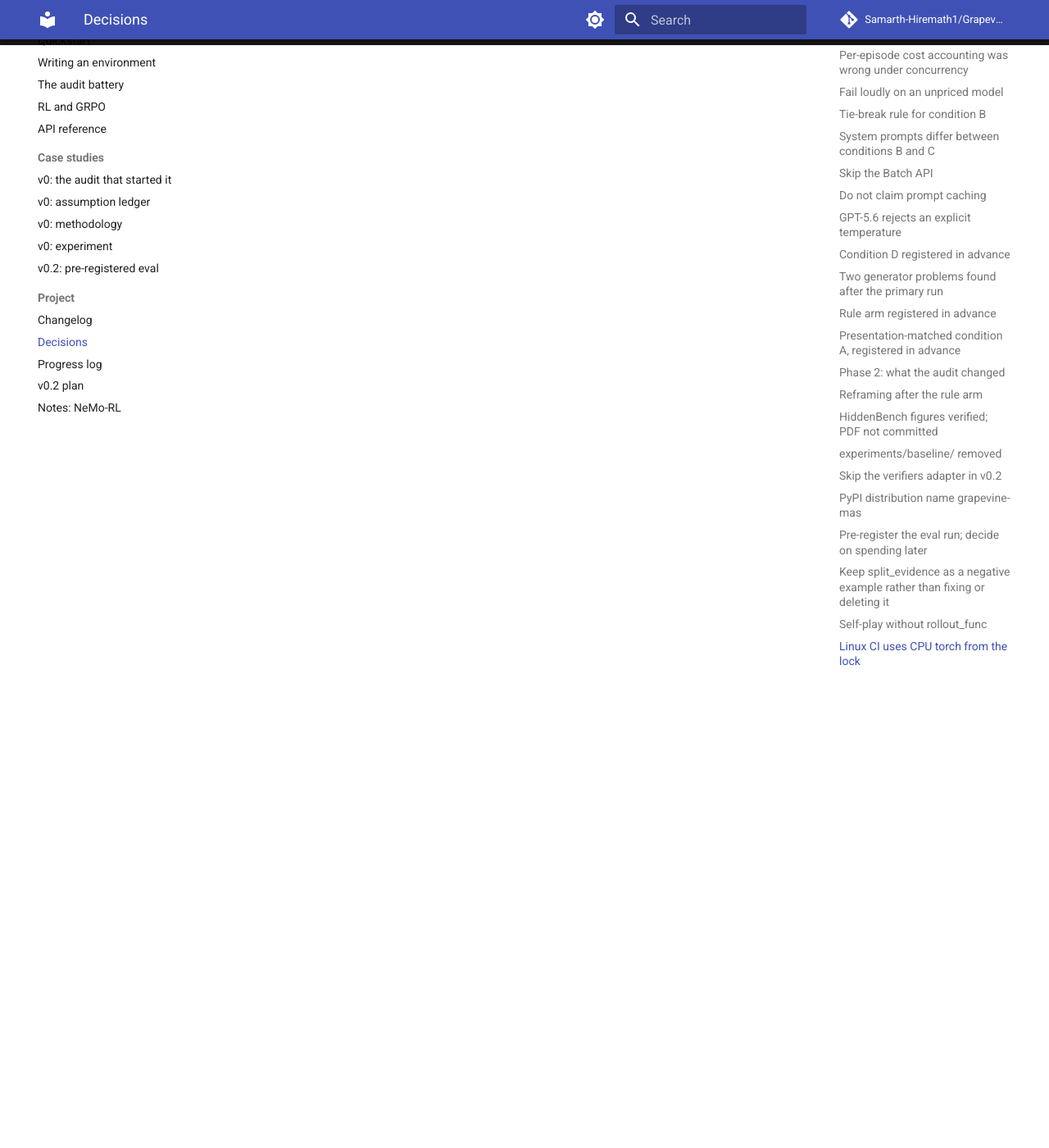
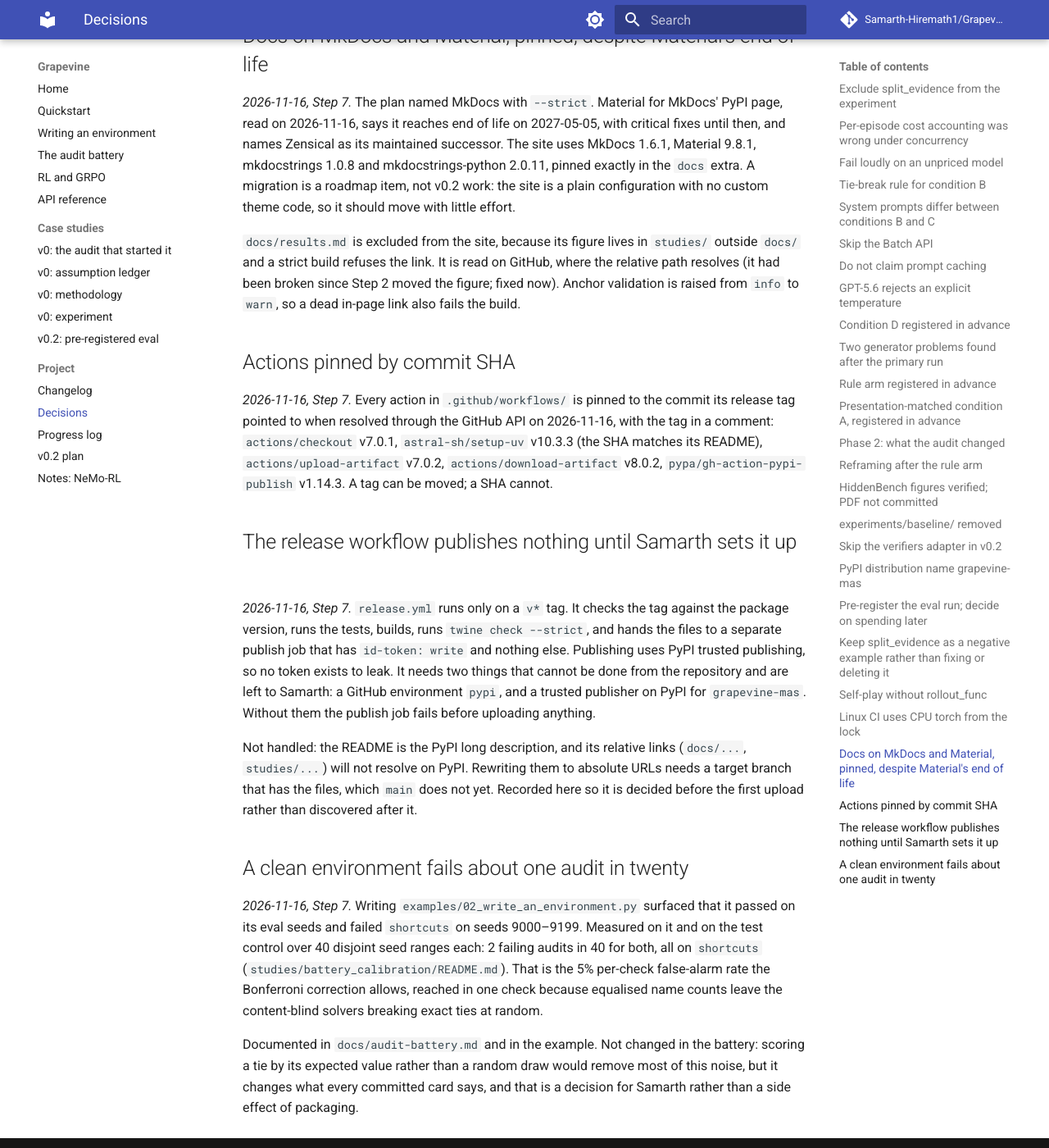
Before and after one commit to Samarth-Hiremath1/Grapevine, an MkDocs documentation site: the page built from docs/decisions.md, in a window 1280 px wide and 1400 px high, scrolled down 9173 px. Shown: the whole window at 82% size. Built offline with MkDocs 1.6.1 and Material for MkDocs 9.7.7, drawn with Linux system fonts in a browser that asks for light colours; comment, search, counter and statistics services are not loaded.

Commit message:
Test on Python 3.11-3.13, build docs and the wheel in CI, add a release workflow
CI gains a test matrix on 3.11, 3.12 and 3.13, a strict docs build, and a
package job that builds, runs twine check --strict, and runs every
example against the wheel installed alone. Actions are pinned by commit
SHA.

release.yml runs only on a v* tag, checks the tag against the version,
and publishes through PyPI trusted publishing from a separate job. It is
not triggered, and cannot publish until a pypi environment and a trusted
publisher are set up.

README: install, examples, the v0.2 eval in brief, the A2 finding and the
roadmap. Decisions recorded for the docs toolchain, SHA pinning, the
release setup, PyPI README links, and the false-fail rate.

```diff
--- a/docs/PROGRESS.md
+++ b/docs/PROGRESS.md
@@ -473,3 +473,50 @@ written up.
 **Next:** Step 7 — packaging, docs site, examples, community files, CI matrix.
 
 **Spend:** $3.0655 cumulative. $0.00 this step.
+
+---
+
+## Step 7 — Packaging, docs, examples, community files, CI
+
+*2026-11-16. Branch `v0.2`. No API calls.*
+
+**Done**
+
+- Packaging: distribution `grapevine-mas` 0.2.0 (import `grapevine`), SPDX
+  license metadata, classifiers, project URLs, `py.typed`, an sdist limited to
+  the package. `uv build` and `twine check --strict` pass; the wheel installs
+  alone into a fresh Python 3.13 environment and runs. A test keeps
+  `__version__` and `pyproject.toml` in step. The committed cards record the new
+  version, regenerated.
+- `examples/`: audit two environments; a complete environment in one file that
+  passes every check on its eval seeds; scoring and the audit gate. Each runs
+  from a temporary directory in the test suite and against the bare wheel in CI.
+- Writing the second example surfaced the battery's false-fail rate: 2 audits
+  in 40 on clean environments, all `shortcuts`. Measured by
+  `studies/battery_calibration/false_fail.py`, documented, CI-checked. The
+  battery is not changed (decision recorded for Samarth).
+- MkDocs site: home, quickstart, writing an environment (the example included
+  verbatim), the battery, RL, API reference from docstrings, the case studies,
+  changelog, decisions. `mkdocs build --strict` passes, and was shown to fail on
+  a planted broken link and a planted dead anchor.
+- `CHANGELOG.md`, `CONTRIBUTING.md`, `CODE_OF_CONDUCT.md` (adopts Contributor
+  Covenant 2.1 by reference), `SECURITY.md`, `CITATION.cff` (validated against
+  schema 1.2.0), issue and pull-request templates.
+- CI: actions pinned by SHA; a test matrix on Python 3.11, 3.12 and 3.13; a docs
+  job; a package job. `release.yml` for tags only, using trusted publishing;
+  not triggered. `actionlint` reports no errors (shellcheck not installed).
+  The matrix was run locally on 3.12 and 3.13: 363 passed, 1 skipped (the
+  `[rl]` tests) on each.
+- README: install, examples, the v0.2 eval in brief, the A2 finding, the roadmap,
+  updated test and layout sections.
+
+**Checks:** see the commit.
+
+**Not done:** nothing has run on GitHub, because nothing is pushed. README links
+are relative and will not resolve on PyPI (recorded in `docs/decisions.md`).
+
+**Next:** Step 8 — `docs/claims.yaml` and `grapevine verify-claims`, a
+clean-clone check, a fresh skeptical review, verified related work, `launch/`
+drafts.
+
+**Spend:** $3.0655 cumulative. $0.00 this step.
--- a/docs/decisions.md
+++ b/docs/decisions.md
@@ -390,3 +390,60 @@ gigabytes. The old CI side-stepped the lock with `uv pip install torch
 The CPU index carries 2.14.1 rather than 2.14.0, so Linux CI runs 2.14.1+cpu
 where macOS runs 2.14.0 — a patch-level difference, noted rather than chased.
 None of this touches the published package's dependencies.
+
+## Docs on MkDocs and Material, pinned, despite Material's end of life
+
+*2026-11-16, Step 7.* The plan named MkDocs with `--strict`. Material for
+MkDocs' PyPI page, read on 2026-11-16, says it reaches end of life on
+2027-05-05, with critical fixes until then, and names Zensical as its
+maintained successor. The site uses MkDocs 1.6.1, Material 9.8.1,
+mkdocstrings 1.0.8 and mkdocstrings-python 2.0.11, pinned exactly in the `docs`
+extra. A migration is a roadmap item, not v0.2 work: the site is a plain
+configuration with no custom theme code, so it should move with little effort.
+
+`docs/results.md` is excluded from the site, because its figure lives in
+`studies/` outside `docs/` and a strict build refuses the link. It is read on
+GitHub, where the relative path resolves (it had been broken since Step 2 moved
+the figure; fixed now). Anchor validation is raised from `info` to `warn`, so a
+dead in-page link also fails the build.
+
+## Actions pinned by commit SHA
+
+*2026-11-16, Step 7.* Every action in `.github/workflows/` is pinned to the
+commit its release tag pointed to when resolved through the GitHub API on
+2026-11-16, with the tag in a comment: `actions/checkout` v7.0.1,
+`astral-sh/setup-uv` v10.3.3 (the SHA matches its README),
+`actions/upload-artifact` v7.0.2, `actions/download-artifact` v8.0.2,
+`pypa/gh-action-pypi-publish` v1.14.3. A tag can be moved; a SHA cannot.
+
+## The release workflow publishes nothing until Samarth sets it up
+
+*2026-11-16, Step 7.* `release.yml` runs only on a `v*` tag. It checks the tag
+against the package version, runs the tests, builds, runs `twine check
+--strict`, and hands the files to a separate publish job that has
+`id-token: write` and nothing else. Publishing uses PyPI trusted publishing, so
+no token exists to leak. It needs two things that cannot be done from the
+repository and are left to Samarth: a GitHub environment `pypi`, and a trusted
+publisher on PyPI for `grapevine-mas`. Without them the publish job fails before
+uploading anything.
+
+Not handled: the README is the PyPI long description, and its relative links
+(`docs/...`, `studies/...`) will not resolve on PyPI. Rewriting them to absolute
+URLs needs a target branch that has the files, which `main` does not yet.
+Recorded here so it is decided before the first upload rather than discovered
+after it.
+
+## A clean environment fails about one audit in twenty
+
+*2026-11-16, Step 7.* Writing `examples/02_write_an_environment.py` surfaced
+that it passed on its eval seeds and failed `shortcuts` on seeds 9000–9199.
+Measured on it and on the test control over 40 disjoint seed ranges each: 2
+failing audits in 40 for both, all on `shortcuts`
+(`studies/battery_calibration/README.md`). That is the 5% per-check false-alarm
+rate the Bonferroni correction allows, reached in one check because equalised
+name counts leave the content-blind solvers breaking exact ties at random.
+
+Documented in `docs/audit-battery.md` and in the example. Not changed in the
+battery: scoring a tie by its expected value rather than a random draw would
+remove most of this noise, but it changes what every committed card says, and
+that is a decision for Samarth rather than a side effect of packaging.
```
Also changed, not shown: README.md (+79 -18 lines), 2 other files.
